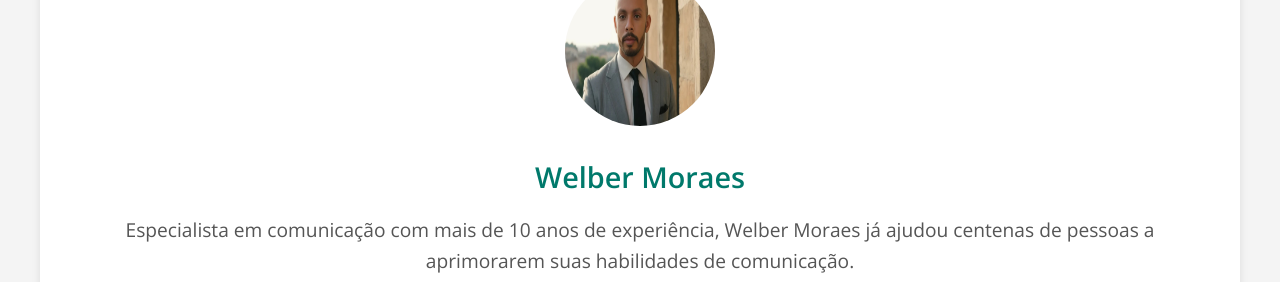
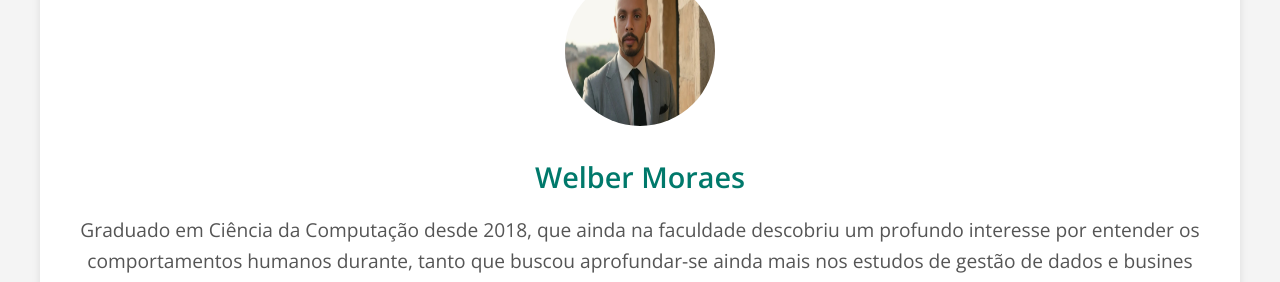
Before and after one commit to welberluanm/welmv.store, a plain HTML site: page index.html in a window 1280 px wide. Shown: the part 1829-2111 px from the top of the page. Drawn offline with nearby package versions, Linux system fonts and the light colour scheme.

Commit message:
Update index.html

```diff
--- a/index.html
+++ b/index.html
@@ -793,7 +793,12 @@ document.addEventListener('DOMContentLoaded', function() {
     <section class="hero container">
         <img src="Images/Capa.png" alt="Capa do eBook Comunicação Eficaz">
         <h2>Adquira o melhor E-book sobre comunicação por apenas <span id="product-price" style="color:#ff5722;">R$34,97</span></h2
-        <p>Aprimore suas habilidades de comunicação com o curso Comunicação Eficaz em poucos dias com passo a passos práticos que te farão entender melhor os segredos da comunicação. Este curso prático e abrangente irá fornecer a você as ferramentas necessárias para melhorar sua comunicação verbal e não verbal em apenas 30 dias lendo 30 minutos por dia e aplicando durante o seu dia a dia. Através de exercícios, dicas e orientações personalizadas, você será capaz de se expressar com clareza, confiança e impacto. Aprenda a dominar a linguagem corporal, aprimorar suas habilidades de escuta ativa e desenvolver uma comunicação assertiva em todas as áreas da sua vida. Inscreva-se agora e dê o primeiro passo para se tornar um comunicador eficaz em qualquer situação.</p>
+        <p>Aprimore suas habilidades de comunicação com o curso Comunicação Eficaz em poucos dias com passo a passos práticos que te farão entender
+            melhor os segredos da comunicação. Este curso prático e abrangente irá fornecer a você as ferramentas necessárias para melhorar sua comunicação verbal
+            e não verbal em apenas 30 dias lendo 30 minutos por dia e aplicando durante o seu dia a dia. Através de exercícios, dicas e orientações personalizadas,
+            você será capaz de se expressar com clareza, confiança e impacto. Aprenda a dominar a linguagem corporal,
+            aprimorar suas habilidades de escuta ativa e desenvolver uma comunicação assertiva em todas as áreas da sua vida. Inscreva-se agora
+            e dê o primeiro passo para se tornar um comunicador eficaz em qualquer situação.</p>
         <p>Descubra como transformar sua comunicação com estratégias e dicas práticas que realmente funcionam.</p>
         <a href="https://pay.hotmart.com/J93837903I" class="cta">Quero Melhorar Minha Comunicação</a>
 
@@ -803,7 +808,11 @@ document.addEventListener('DOMContentLoaded', function() {
     <section class="author-box container">
         <img src="Images/Autor.jpg" alt="Foto do Autor">
         <h3>Welber Moraes</h3>
-        <p>Especialista em comunicação com mais de 10 anos de experiência, Welber Moraes já ajudou centenas de pessoas a aprimorarem suas habilidades de comunicação.</p>
+        <p>Graduado em Ciência da Computação desde 2018, que ainda na faculdade descobriu um profundo interesse por entender os comportamentos humanos durante,
+            tanto que buscou aprofundar-se ainda mais nos estudos de gestão de dados e busines inteligence. Combinando sua expertise em computação com análise de dados comportamentais,
+            ele se tornou um explorador em como a tecnologia influencia e reflete aspectos psicológicos e sociais.
+            Atualmente, Welber é uma pesquisador dedicado a desvendar a interseção entre computação e comportamento humano,
+            contribuindo com avanços significativos nesse campo emergente.</p>
         <div class="social-icons">
             <a href="https://www.facebook.com/welbermoraespa"><i class="fab fa-facebook-f"></i></a>
             <a href="https://www.instagram.com/welbermoraespa/"><i class="fab fa-instagram"></i></a>
```
